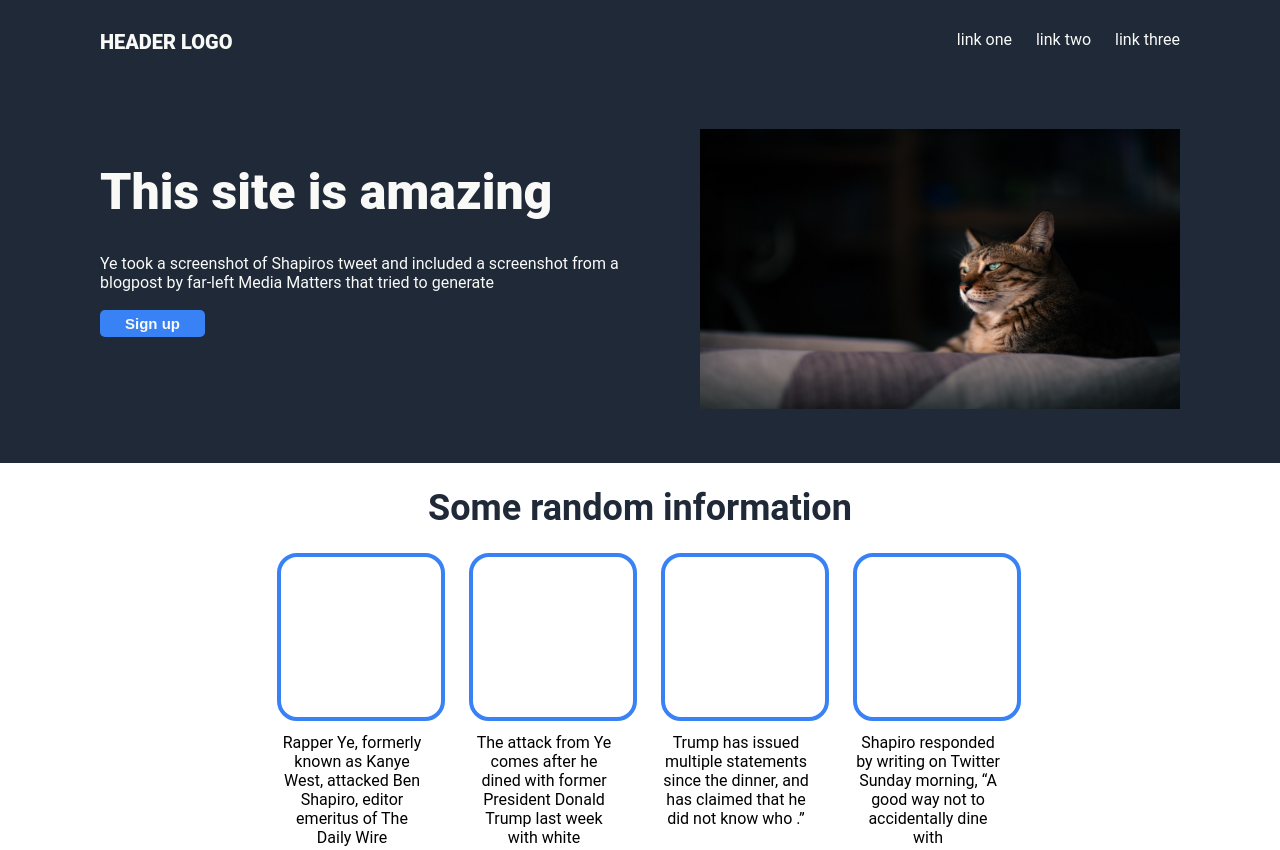
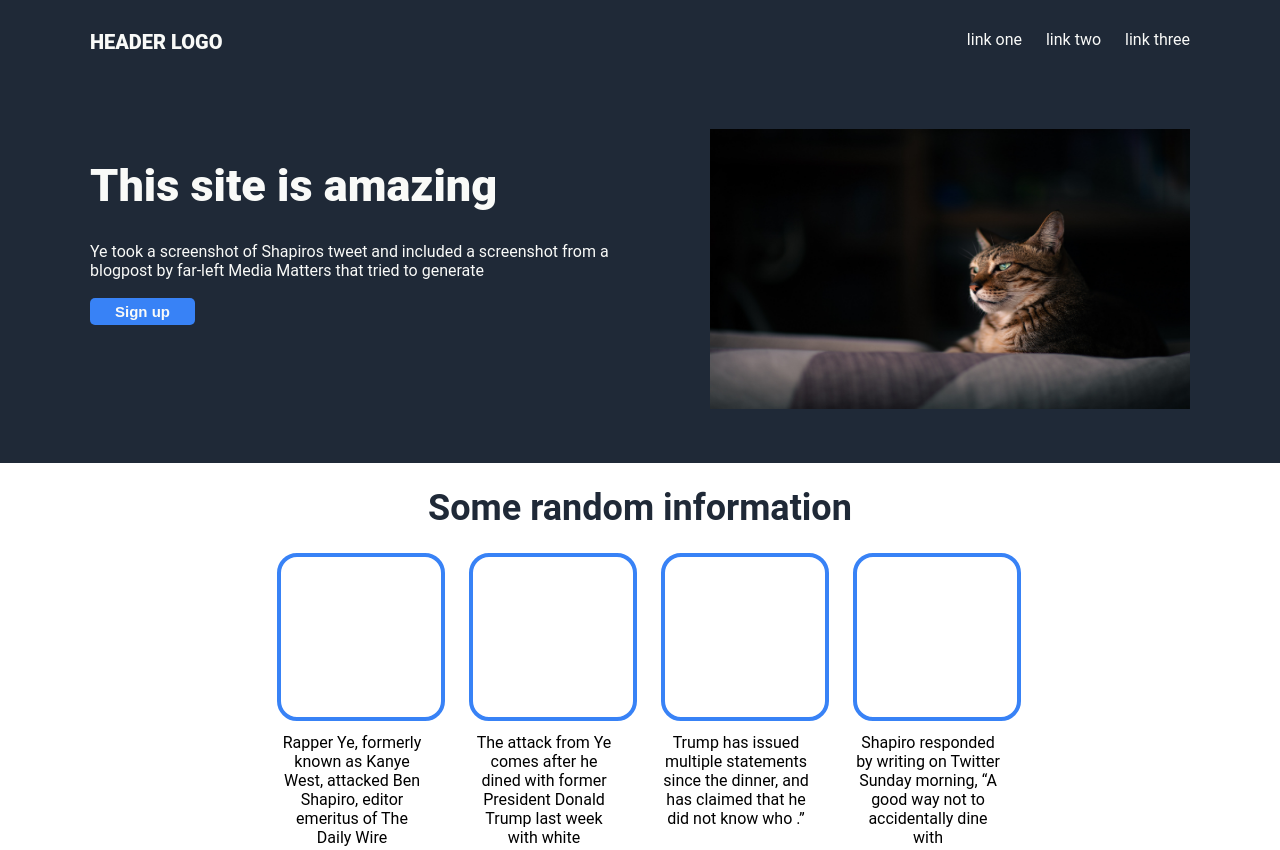
Before and after one commit to Neemzyk/Project-Landing-Page, a plain HTML site: page index.html in a window 1280 px wide. Shown: the top 850 px of the page. Drawn offline with Linux system fonts and the light colour scheme.

Commit message:
the last change

```diff
--- a/style.css
+++ b/style.css
@@ -7,7 +7,7 @@ body{
     display: flex;
     flex-direction: column;
 }
-.top { padding: 30px 100px 50px 100px;
+.top { padding: 30px 90px 50px 90px;
 
 }
 .first-block{
@@ -17,7 +17,7 @@ body{
 
 }
 .first-header{
-    font-size: 50px;
+    font-size: 45px;
     font-weight: 900;
 }
 .first-block-text{
```
